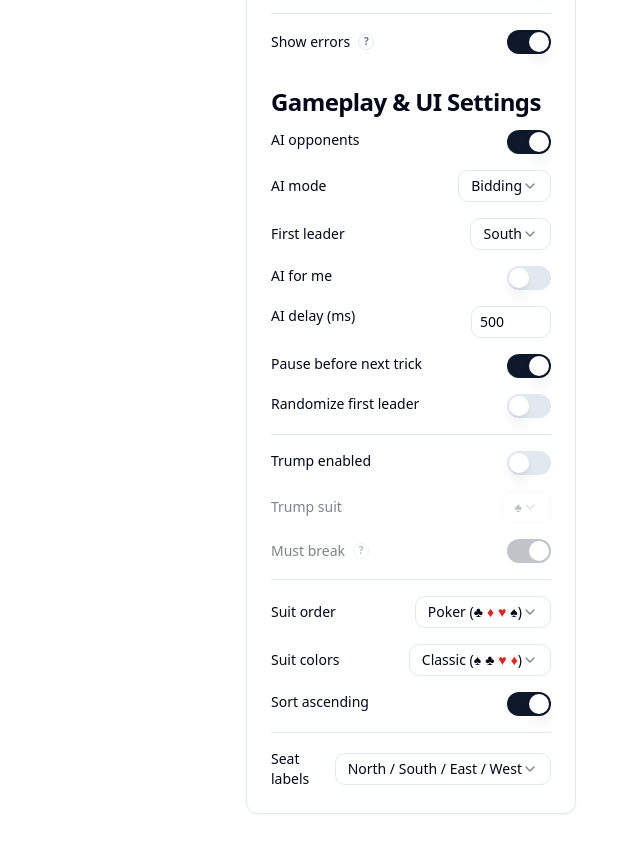
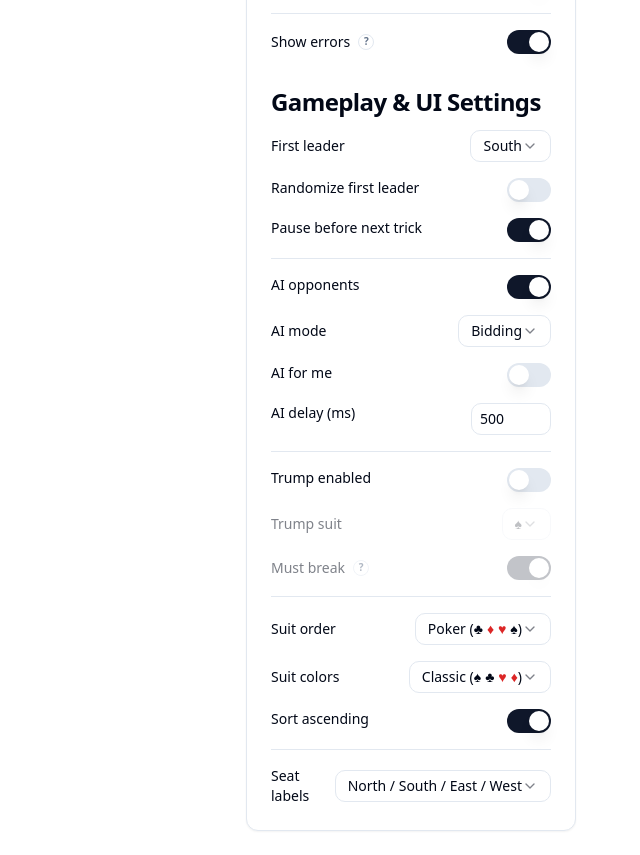
Before and after one commit to gsingh93/trick-taking-trainer, a React (Vite) app: page / in a window 1280 px wide. Shown: the part 1500-2355 px from the top of the page, without its empty margins (640-1280 px from the left). Built offline with nearby package versions, Linux system fonts and the light colour scheme; the HTML template or start-up script is replaced by a standard one.

Commit message:
Reorder gameplay settings to group first-leader options above AI

```diff
--- a/src/components/SettingsCard.tsx
+++ b/src/components/SettingsCard.tsx
@@ -409,20 +409,6 @@ export function SettingsCard(props: SettingsCardProps) {
         disabled: !aiEnabled,
         className: !aiEnabled ? "opacity-50" : "",
       },
-      {
-        key: "pause-before",
-        label: "Pause before next trick",
-        checked: pauseBeforeNextTrick,
-        onCheckedChange: setPauseBeforeNextTrick,
-      },
-      {
-        key: "first-seat-random",
-        label: "Randomize first leader",
-        checked: firstSeatRandom,
-        onCheckedChange: setFirstSeatRandom,
-        disabled: firstSeatLocked,
-        className: firstSeatLocked ? "opacity-50" : "",
-      },
     ] satisfies SwitchRow[],
     aiSelects: [
       {
@@ -445,6 +431,24 @@ export function SettingsCard(props: SettingsCardProps) {
           </Select>
         ),
       },
+    ] satisfies SelectRow[],
+    leader: [
+      {
+        key: "first-seat-random",
+        label: "Randomize first leader",
+        checked: firstSeatRandom,
+        onCheckedChange: setFirstSeatRandom,
+        disabled: firstSeatLocked,
+        className: firstSeatLocked ? "opacity-50" : "",
+      },
+      {
+        key: "pause-before",
+        label: "Pause before next trick",
+        checked: pauseBeforeNextTrick,
+        onCheckedChange: setPauseBeforeNextTrick,
+      },
+    ] satisfies SwitchRow[],
+    leaderSelects: [
       {
         key: "first-seat",
         label: "First leader",
@@ -649,10 +653,14 @@ export function SettingsCard(props: SettingsCardProps) {
         <div className="h-1" />
         <CardTitle>Gameplay &amp; UI Settings</CardTitle>
 
+        {settingsRows.leaderSelects.map(renderSelectRow)}
+        {settingsRows.leader.map(renderSwitchRow)}
+
+        <Separator />
+
         {settingsRows.ai.slice(0, 1).map(renderSwitchRow)}
         {settingsRows.aiSelects.map(renderSelectRow)}
-
-        {settingsRows.ai.slice(1, 2).map(renderSwitchRow)}
+        {settingsRows.ai.slice(1).map(renderSwitchRow)}
 
         <div className={"grid grid-cols-[minmax(0,1fr)_auto] gap-2 " + (!aiEnabled ? "opacity-50" : "")}>
           <span className="text-sm">AI delay (ms)</span>
```
